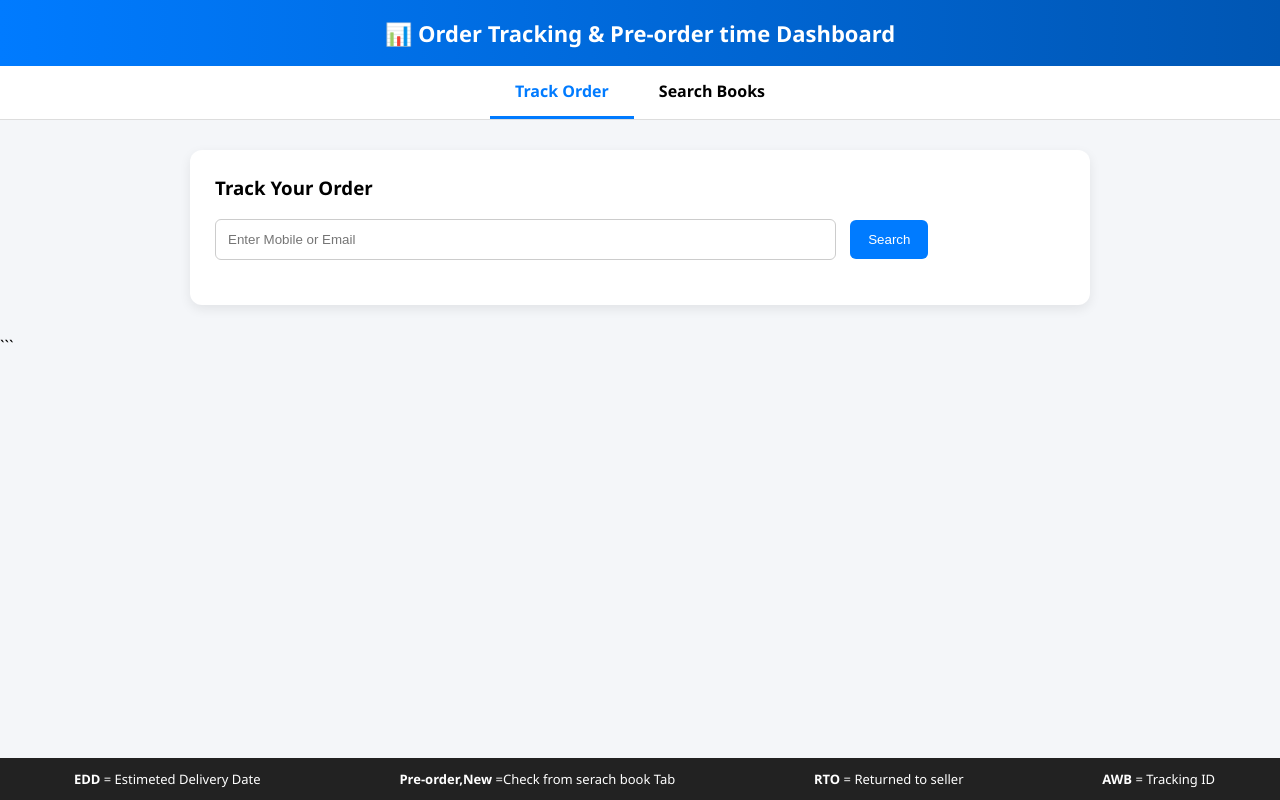
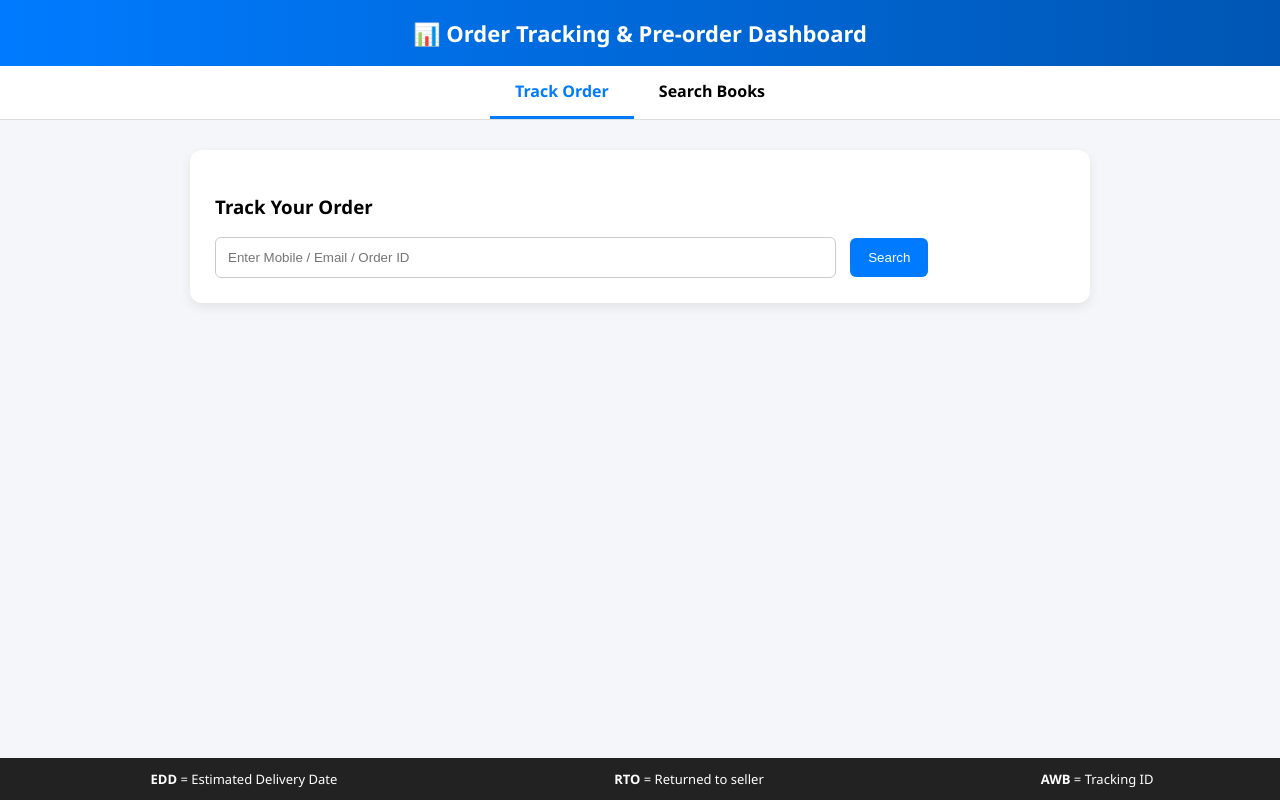
Before and after one commit to mefarhankhan/Search-Dashboard, a Flask app: page / in a window 1280 px wide. Run offline with Flask 3, Linux system fonts and the light colour scheme; parts of the project's set-up code (start-up, migrations or seed data) failed here and were passed over.

Commit message:
Refactor dashboard HTML and improve styles

````diff
--- a/templates/dashboard.html
+++ b/templates/dashboard.html
@@ -18,6 +18,7 @@
             text-align: center;
             font-weight: bold;
         }
+
         .track-btn {
             display: inline-block;
             margin-top: 8px;
@@ -39,11 +40,6 @@
             padding: 14px 25px;
             cursor: pointer;
             font-weight: 600;
-            transition: 0.2s;
-        }
-
-        .tab:hover {
-            background: #f1f1f1;
         }
 
         .tab.active {
@@ -65,10 +61,6 @@
             margin-bottom: 20px;
         }
 
-        h3 {
-            margin-top: 0;
-        }
-
         input {
             width: 70%;
             padding: 12px;
@@ -86,37 +78,31 @@
             cursor: pointer;
         }
 
-        button:hover {
-            background: #0056b3;
-        }
-
-        .result {
-            margin-top: 20px;
-        }
-
         .order-card {
             border: 1px solid #eee;
             border-radius: 10px;
             padding: 15px;
             margin-bottom: 12px;
             background: #fff;
-            transition: 0.2s;
         }
 
-        .order-card:hover {
-            transform: translateY(-3px);
+        .product {
+            font-weight: bold;
+            margin-bottom: 5px;
+
+            /* 👇 Handles long names safely */
+            word-wrap: break-word;
         }
 
-        .tag {
-            padding: 3px 8px;
+        .rto-box {
+            margin-top: 8px;
+            padding: 8px;
+            background: #ffe6e6;
+            border-left: 4px solid red;
+            color: #b30000;
+            font-size: 13px;
             border-radius: 5px;
-            font-size: 12px;
-            color: white;
         }
-
-        .green { background: #28a745; }
-        .orange { background: #fd7e14; }
-        .red { background: #dc3545; }
 
         .loading { color: orange; }
         .error { color: red; }
@@ -133,21 +119,18 @@
             display: flex;
             justify-content: space-around;
         }
-
-        footer span {
-            margin-right: 15px;
-        }
     </style>
 </head>
 
 <body>
 
 <header>
-    📊 Order Tracking & Pre-order time Dashboard
+    📊 Order Tracking & Pre-order Dashboard
 </header>
+
 <div class="tabs">
-    <div class="tab active" onclick="switchTab('order')">Track Order</div>
-    <div class="tab" onclick="switchTab('book')">Search Books</div>
+    <div class="tab active" onclick="switchTab(event, 'order')">Track Order</div>
+    <div class="tab" onclick="switchTab(event, 'book')">Search Books</div>
 </div>
 
 <div class="container">
@@ -156,7 +139,7 @@
     <div id="orderSection" class="card">
         <h3>Track Your Order</h3>
 
-        <input type="text" id="inputData" placeholder="Enter Mobile or Email">
+        <input type="text" id="inputData" placeholder="Enter Mobile / Email / Order ID">
         <button onclick="searchData()">Search</button>
 
         <div id="result" class="result"></div>
@@ -164,7 +147,7 @@
 
     <!-- BOOK TAB -->
     <div id="bookSection" class="card" style="display:none;">
-        <h3>Search Pre-order / New Books Status</h3>
+        <h3>Search Pre-order / New Books</h3>
 
         <input type="text" id="bookInput" placeholder="Enter Book Name">
         <button onclick="searchBooks()">Search</button>
@@ -174,16 +157,14 @@
 
 </div>
 
-<!-- FOOTER LEGEND -->
 <footer>
-    <span><b>EDD</b> = Estimeted Delivery Date</span>
-    <span><b>Pre-order,New </b> =Check from serach book Tab</span>
+    <span><b>EDD</b> = Estimated Delivery Date</span>
     <span><b>RTO</b> = Returned to seller</span>
     <span><b>AWB</b> = Tracking ID</span>
 </footer>
 
 <script>
-function switchTab(tab) {
+function switchTab(event, tab) {
     document.getElementById("orderSection").style.display = tab === 'order' ? "block" : "none";
     document.getElementById("bookSection").style.display = tab === 'book' ? "block" : "none";
 
@@ -191,19 +172,21 @@ function switchTab(tab) {
     event.target.classList.add("active");
 }
 
-// ORDER SEARCH (existing API)
+// ======================
+// 🔍 ORDER SEARCH
+// ======================
 async function searchData() {
     let input = document.getElementById("inputData").value.trim();
     let resultDiv = document.getElementById("result");
 
     if (!input) {
-        resultDiv.innerHTML = "<p class='error'>Enter mobile/email</p>";
+        resultDiv.innerHTML = "<p class='error'>Enter mobile/email/order id</p>";
         return;
     }
 
     resultDiv.innerHTML = "<p class='loading'>Searching...</p>";
 
-    let response = await fetch("https://sheet-bot-sfuv.onrender.com/search", {
+    let response = await fetch("/search", {
         method: "POST",
         headers: {"Content-Type": "application/json"},
         body: JSON.stringify({ query: input })
@@ -219,13 +202,12 @@ async function searchData() {
     let html = `<p class='success'><b>${data.count} Order(s)</b></p>`;
 
     data.orders.forEach(order => {
-        let statusClass = "orange";
-        if (order.status.toLowerCase().includes("delivered")) statusClass = "green";
-        else if (order.status.toLowerCase().includes("cancel")) statusClass = "red";
 
         html += `
         <div class="order-card">
-        <p><b>${order.product}</b></p>
+
+            <div class="product">${order.product}</div>
+
             <p>Status: ${order.status}</p>
             <p>Courier: ${order.courier}</p>
             <p>EDD: ${order.edd || "NA"}</p>
@@ -236,14 +218,22 @@ async function searchData() {
                 ? `<a class="track-btn" href="${order.tracking_link}" target="_blank">Track Order</a>`
                 : `<span style="color:gray;">Tracking not available</span>`
             }
-    </div>
-`;
+
+            ${
+                order.rto_reason
+                ? `<div class="rto-box"><b>RTO Reason:</b> ${order.rto_reason}</div>`
+                : ""
+            }
+
+        </div>`;
     });
 
     resultDiv.innerHTML = html;
 }
 
-// BOOK SEARCH (NEW API)
+// ======================
+// 🔍 BOOK SEARCH
+// ======================
 async function searchBooks() {
     let input = document.getElementById("bookInput").value.trim();
     let resultDiv = document.getElementById("bookResult");
@@ -255,7 +245,7 @@ async function searchBooks() {
 
     resultDiv.innerHTML = "<p class='loading'>Searching books...</p>";
 
-    let response = await fetch("https://search-dashboard-uiwb.onrender.com/book-search", {
+    let response = await fetch("/book-search", {
         method: "POST",
         headers: {"Content-Type": "application/json"},
         body: JSON.stringify({ query: input })
@@ -273,10 +263,9 @@ async function searchBooks() {
     data.books.forEach(book => {
         html += `
         <div class="order-card">
-                <p><b>${book.name}</b></p>
+            <div class="product">${book.name}</div>
             <p>Estimated Delivery: ${book.edd || "Not Available"}</p>
-            </div>
-        `;
+        </div>`;
     });
 
     resultDiv.innerHTML = html;
@@ -285,4 +274,3 @@ async function searchBooks() {
 
 </body>
 </html>
-```
````
Lines whose indentation alone changed are shown as unchanged.
